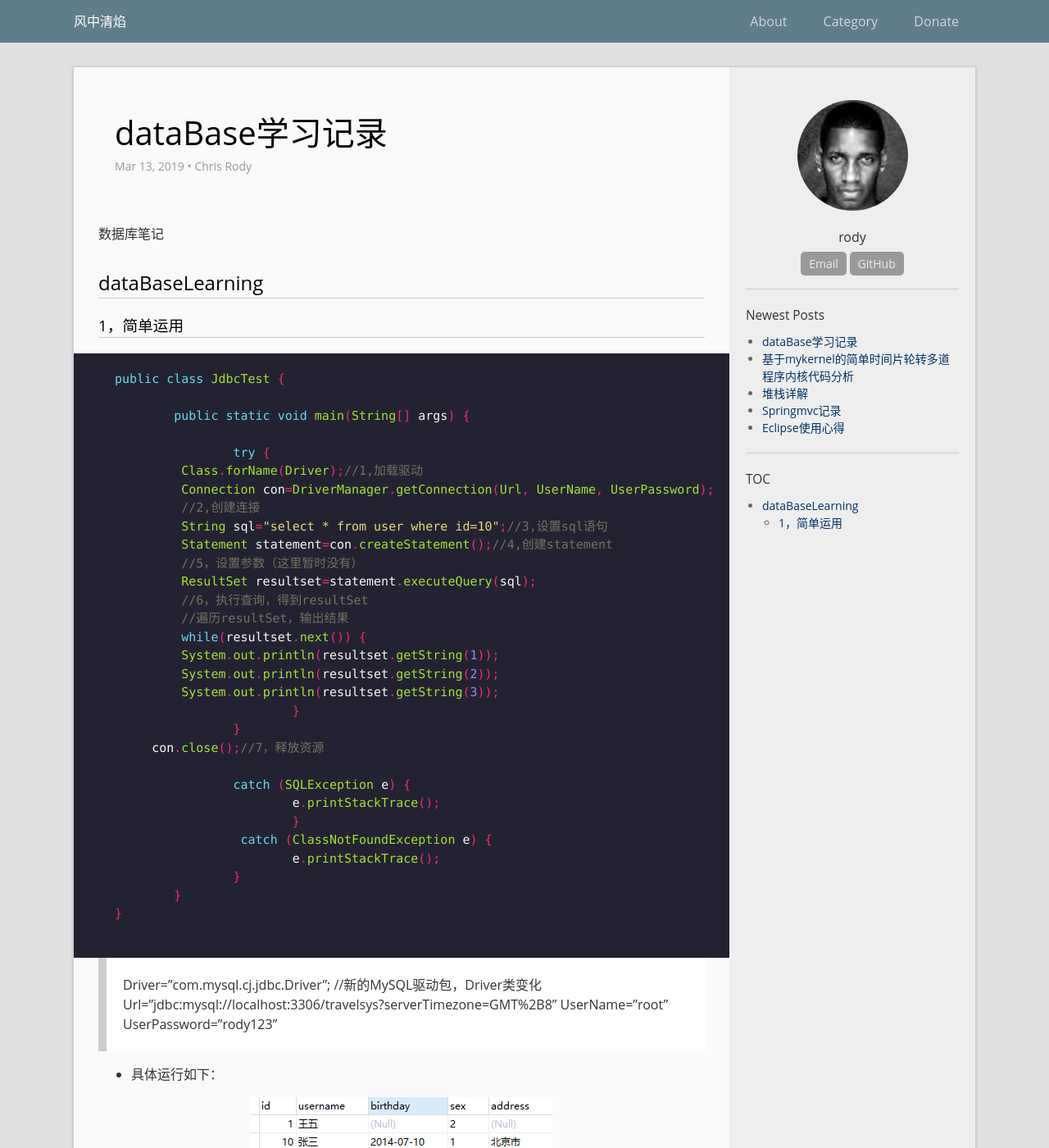
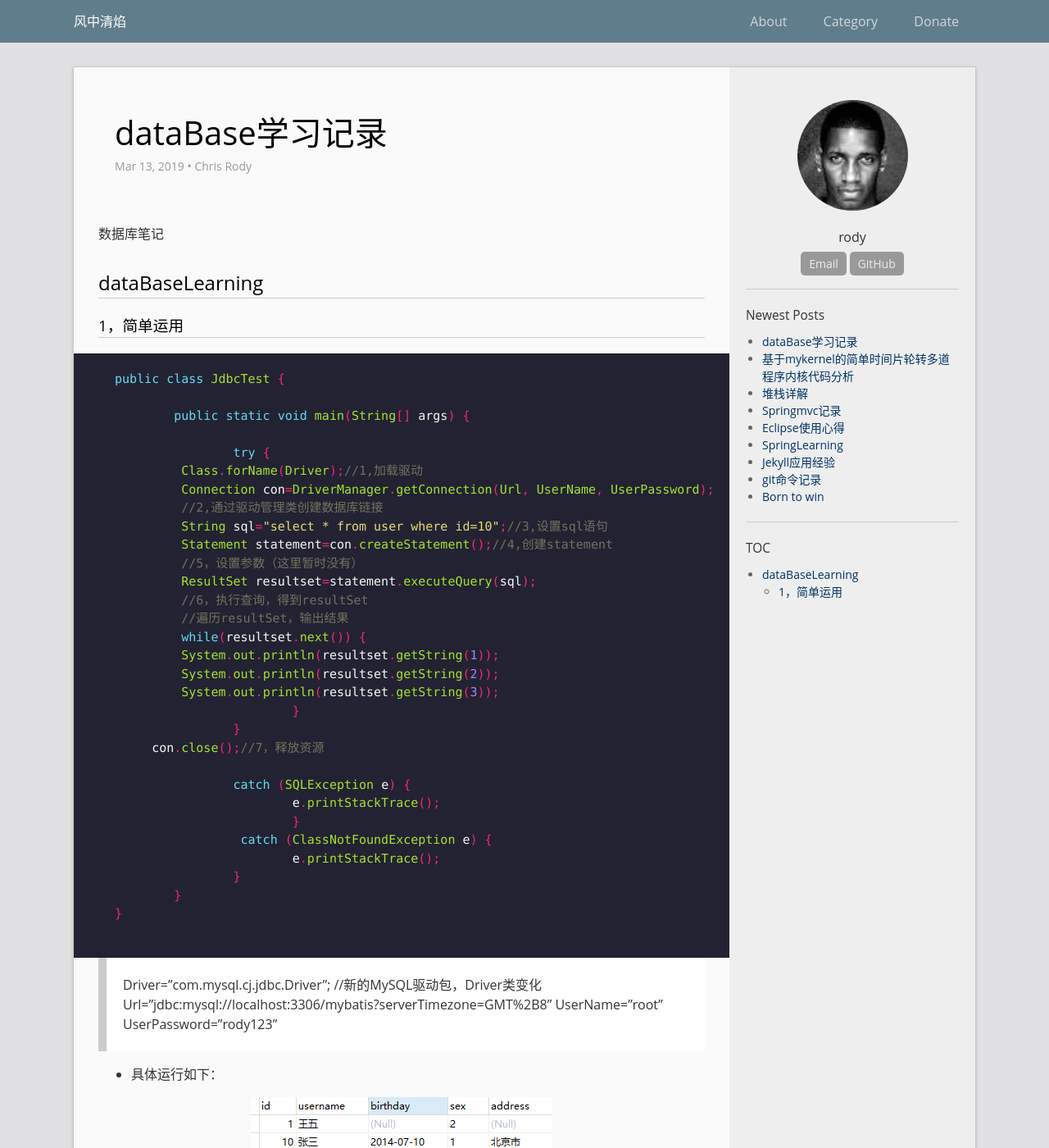
Before and after one commit to rodyyyy/rodyyyy.github.io, a Jekyll site: the page built from _posts/2019-3-13-DataBase.md, in a window 1280 px wide and 1400 px high. Shown: the whole window at 82% size. Built offline with Jekyll 4.4.1, drawn with Linux system fonts in a browser that asks for light colours.

Commit message:
database

````diff
--- a/_includes/sidebar.html
+++ b/_includes/sidebar.html
@@ -18,7 +18,7 @@
 <div class="col-box">
   <div class="col-box-title">Newest Posts</div>
   <ul class="post-list">
-    {% for post in site.posts limit:5 %}
+    {% for post in site.posts limit:20 %}
       <li><a class="post-link" href="{{ post.url | prepend: site.baseurl }}">{{ post.title }}</a></li>
     {% endfor %}
   </ul>
--- a/_posts/2019-3-13-DataBase.md
+++ b/_posts/2019-3-13-DataBase.md
@@ -18,7 +18,7 @@ public class JdbcTest {
 		try {
 	 Class.forName(Driver);//1,加载驱动
 	 Connection con=DriverManager.getConnection(Url, UserName, UserPassword);
-	 //2,创建连接
+	 //2,通过驱动管理类创建数据库链接
 	 String sql="select * from user where id=10";//3,设置sql语句
 	 Statement statement=con.createStatement();//4,创建statement
 	 //5，设置参数（这里暂时没有）
@@ -45,7 +45,7 @@ public class JdbcTest {
 ```
 
 >Driver="com.mysql.cj.jdbc.Driver";   //新的MySQL驱动包，Driver类变化
->Url="jdbc:mysql://localhost:3306/travelsys?serverTimezone=GMT%2B8"
+>Url="jdbc:mysql://localhost:3306/mybatis?serverTimezone=GMT%2B8"
 >UserName="root"
 >UserPassword="rody123"
 
````
